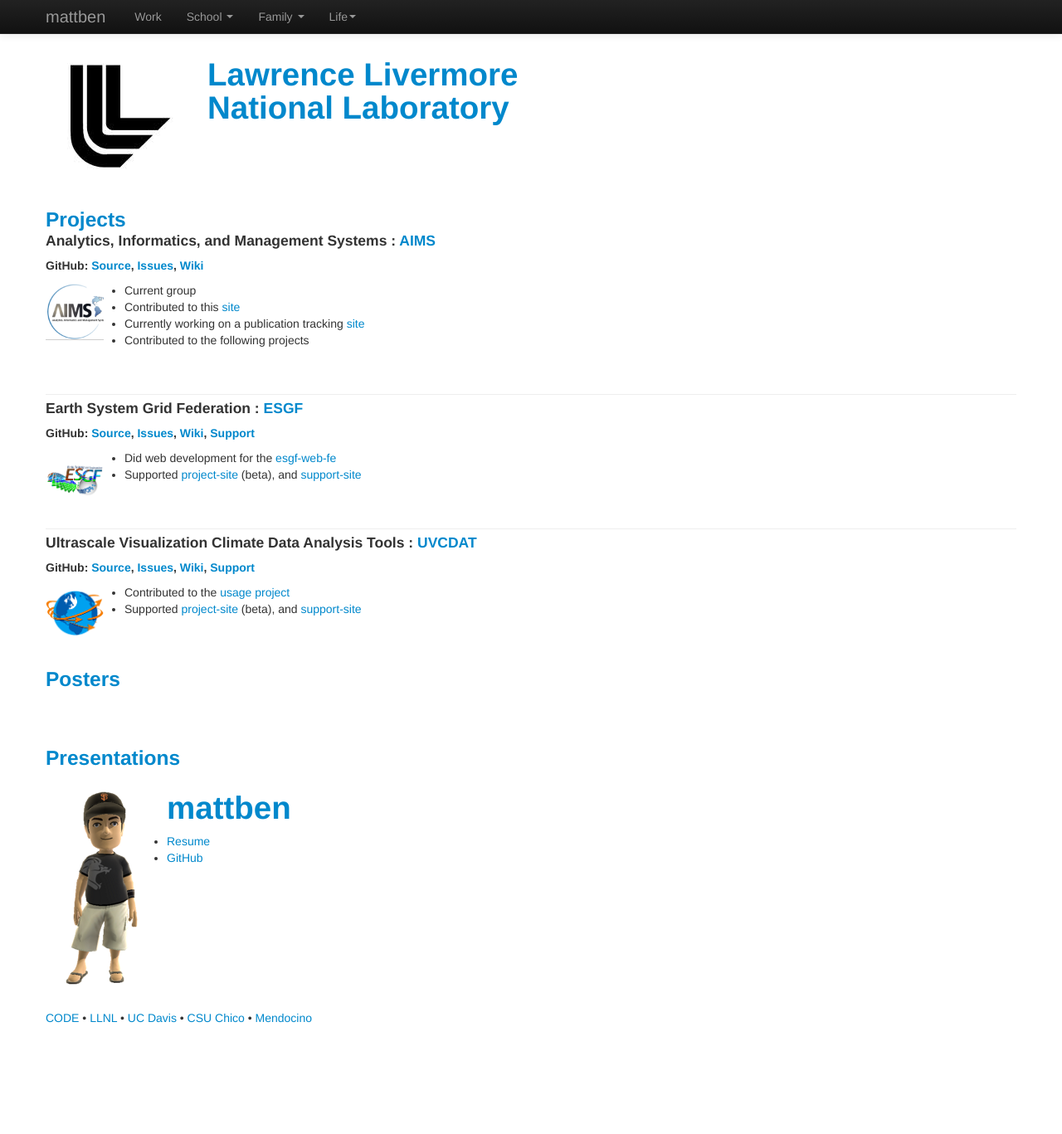
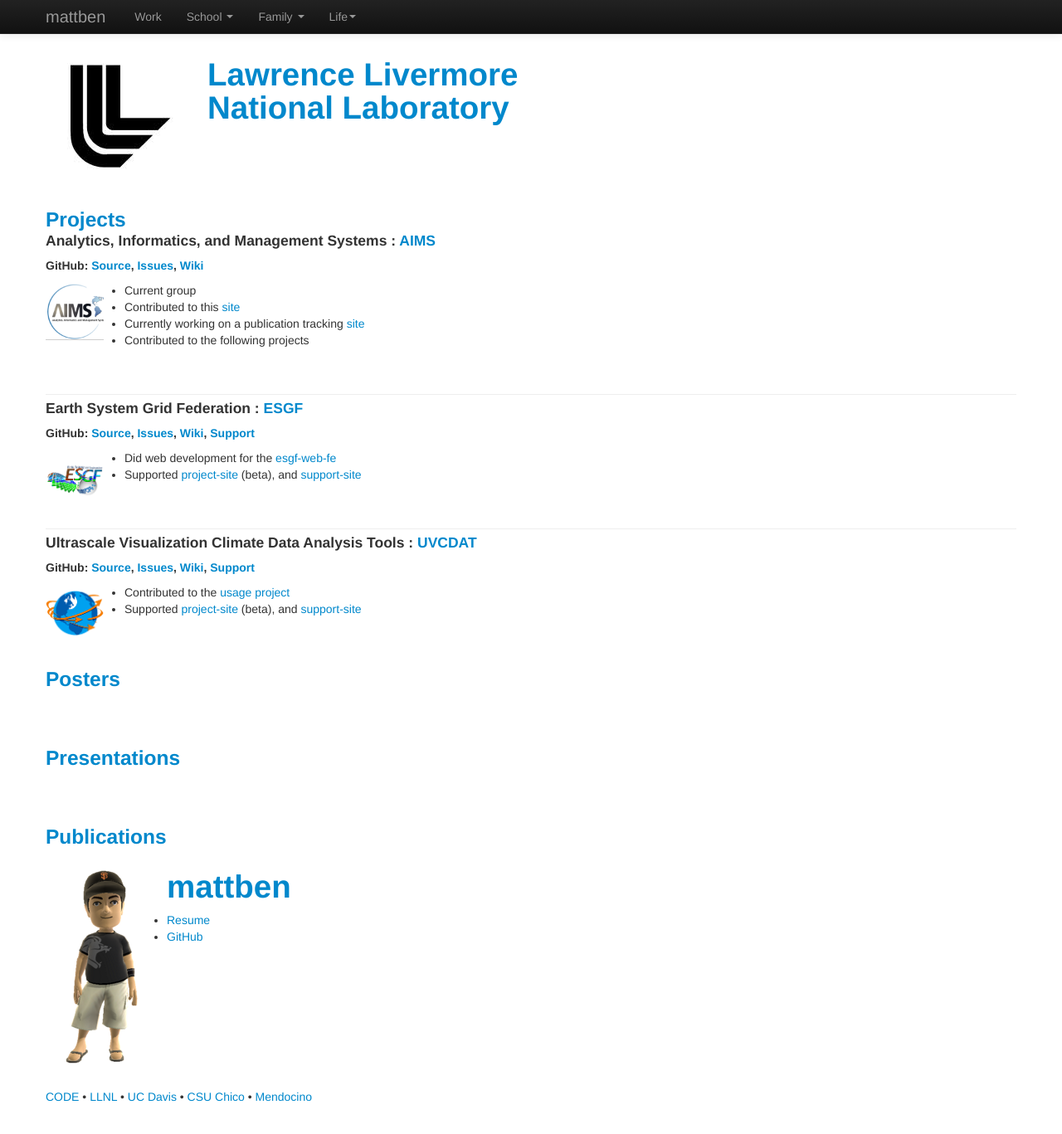
Before and after one commit to mattben/mattben.github.io, a Jekyll site: the page built from llnl.md, in a window 1280 px wide and 1372 px high. Shown: the top 1367 px of the window at 83% size. Built offline with Jekyll 4.4.1, drawn with Linux system fonts in a browser that asks for light colours; nearby versions of some CDN libraries; Markdown is read by kramdown in place of the engine named in the settings.

Commit message:
MBH: adding publication refreence:

```diff
--- a/llnl.md
+++ b/llnl.md
@@ -60,6 +60,7 @@ img.project-icon {
 
 ###[Posters](https://github.com/mattben/mattben.github.io/wiki/Posters)
 ###[Presentations](https://github.com/mattben/mattben.github.io/wiki/Presentations)
+###[Publications](https://github.com/mattben/mattben.github.io/wiki/Publications)
 
 <div class="span12" stlye="margin-bottom:25px">
   <img src="media/images/avatar_mattben.png" style="float:left; margin: 0px 25px 25px -20px"/>
```
